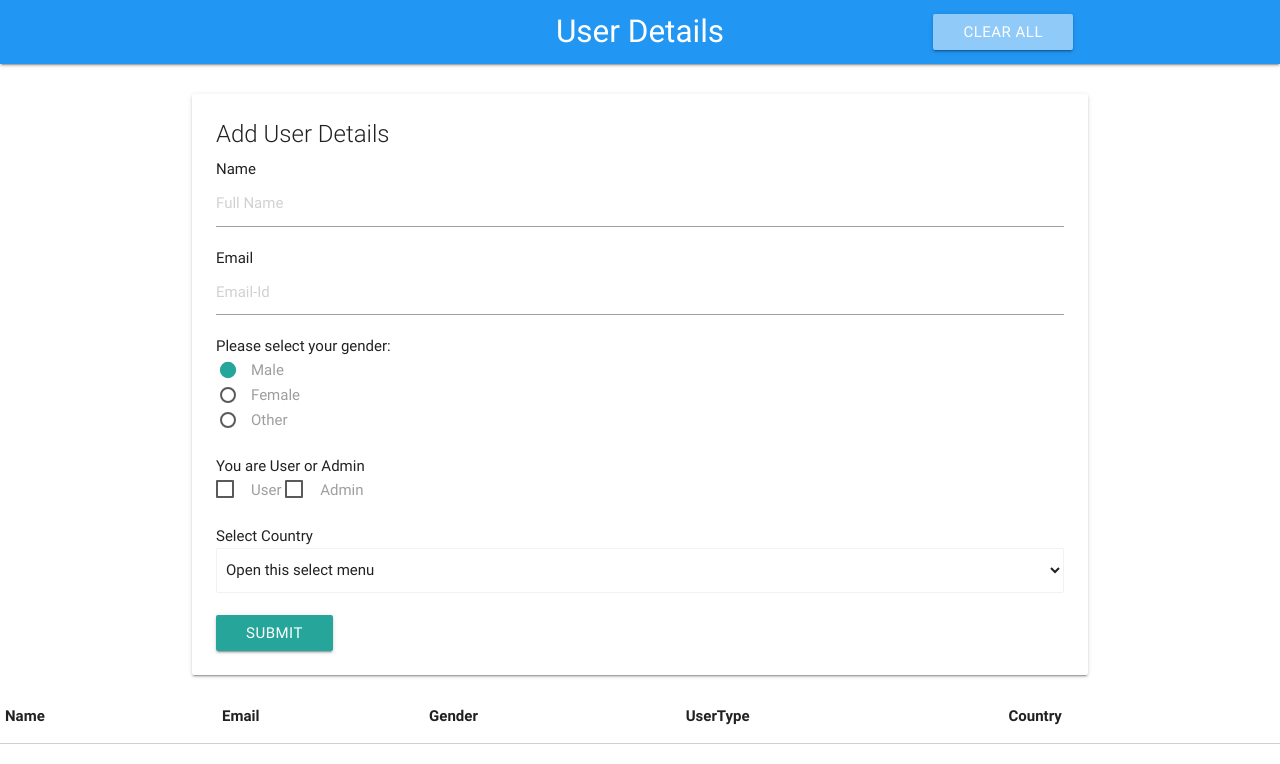
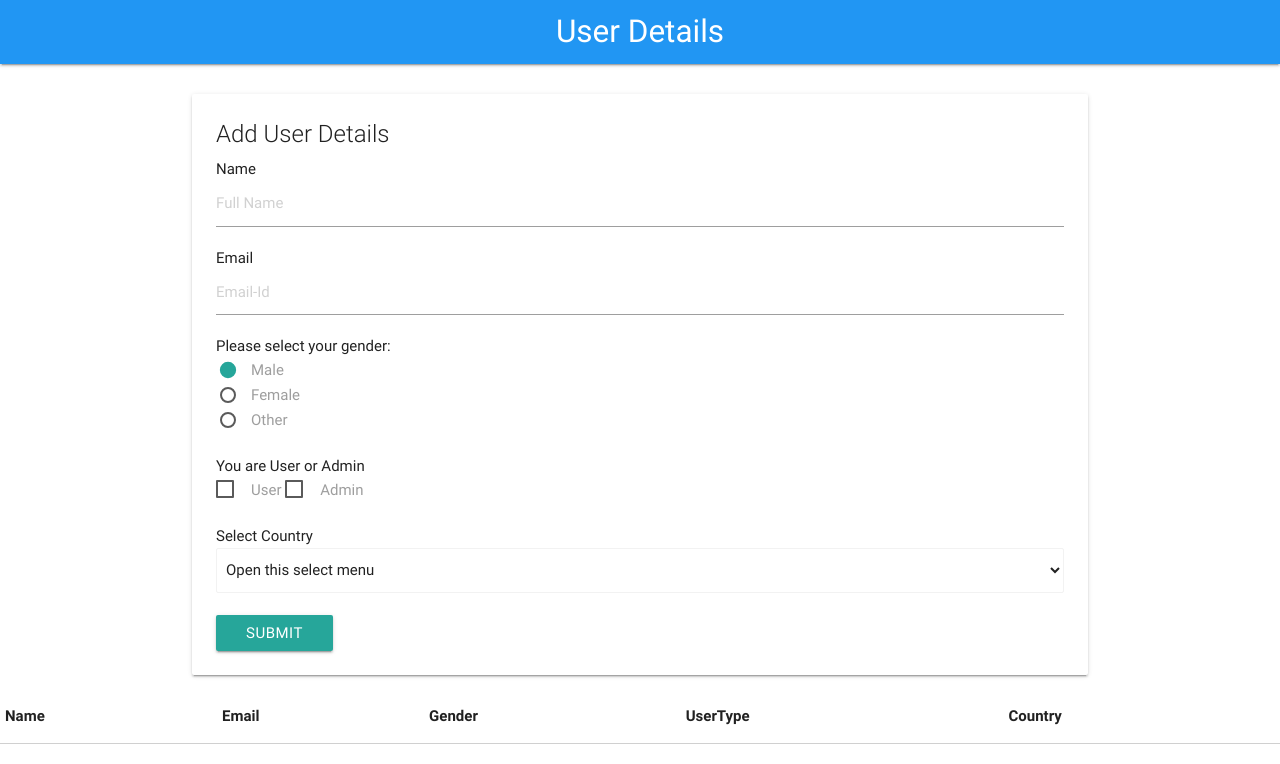
Before and after one commit to Vchauhanhash/userfrom, a plain HTML site: page index.html in a window 1280 px wide. Drawn offline with nearby package versions, Linux system fonts and the light colour scheme.

Commit message:
Update index.html

```diff
--- a/index.html
+++ b/index.html
@@ -14,9 +14,9 @@
         <div class="nav-wrapper blue">
           <div class="container">
             <a href="#" class="brand-logo center">User Details</a>
-            <ul class="right">
+<!--             <ul class="right">
               <li><a href="#" class="clear-btn btn blue lighten-3">Clear All</a></li>
-            </ul>
+            </ul> -->
           </div>
         </div>
       </nav>
```
